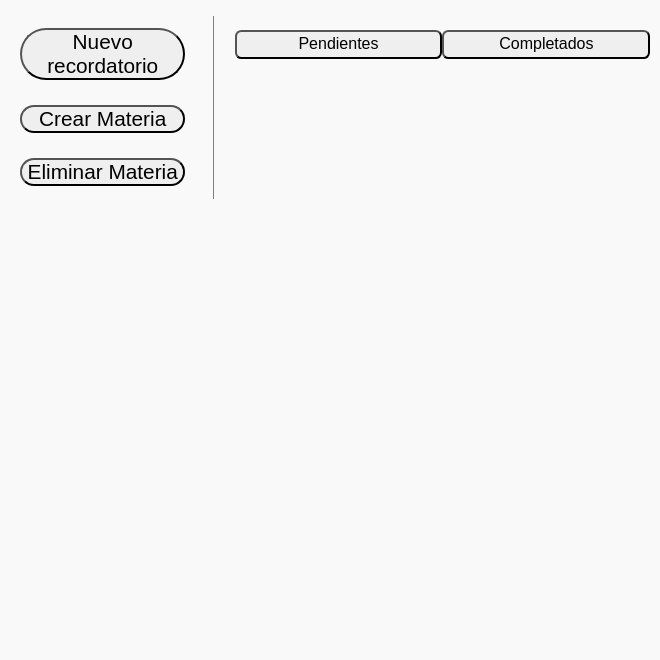
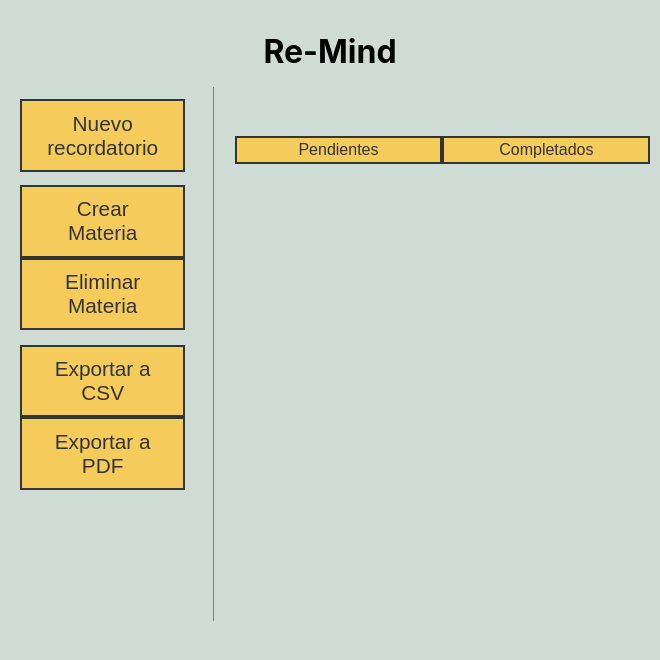
Before and after one commit to RaxDroid/remind, an Electron app: page src/index.html in a window 660 px wide. Drawn offline with Linux system fonts and the light colour scheme.

Commit message:
Structure html and css

```diff
--- a/src/index.css
+++ b/src/index.css
@@ -6,11 +6,20 @@
 
 body {
   font-family: -apple-system, BlinkMacSystemFont, "Segoe UI", Roboto, Helvetica, Arial, sans-serif;
-  background-color: #FAF9F9;
+  background-color: #CFDBD5;
+  height: 534px;
+}
+
+h1 {
+  text-align: center;
+  margin: 1em 0 0 0;
 }
 
 button {
   outline: none;
+  background-color: #F5CB5C;
+  color: #333533;
+  border: 2px solid #333533;
 }
 
 main {
@@ -30,7 +39,6 @@ main {
   font-size: 1rem;
   flex: 1;
   padding: 0.2em;
-  border-radius: 0.4rem;
 }
 
 aside {
@@ -44,12 +52,35 @@ aside {
   border-right: 1px solid grey;
 }
 
-aside > button {
+.sidebuttons > button {
   width: 100%;
   font-size: 1.3rem;
   justify-content: center;
   margin: 0.6em 0.2em;
-  border-radius: 1.5em;
-  padding: 0 0.2em;
+  /* border-radius: 1.5em; */
+  padding: 0.5em;
   flex: 1;
 }
+
+#reminders {
+  width: 100%;
+  border: 0.2px solid grey;
+}
+
+.sidebuttons .materia{
+  margin: 0 0 0 0.2em;
+}
+
+.export {
+  margin: 0.9em 0;
+}
+
+.export > button{
+  width: 100%;
+  font-size: 1.3rem;
+  justify-content: center;
+  margin: 0 0 0 0.2em;
+  /* border-radius: 1.5em; */
+  padding: 0.5em;
+  flex: 1;
+}
--- a/src/index.html
+++ b/src/index.html
@@ -8,16 +8,44 @@
 </head>
 
 <body>
+  <h1>Re-Mind</h1>
   <aside>
-    <button id="create-rem">Nuevo recordatorio</button>
-    <button id="create-mat">Crear Materia</button>
-    <button id="delete-mat">Eliminar Materia</button>
+    <div class="sidebuttons">
+      <button id="create-rem">Nuevo recordatorio</button>
+      <button class="materia">Crear <br> Materia</button>
+      <button class="materia">Eliminar Materia</button>
+    </div>
+    <div class="export">
+      <button>Exportar a CSV</button>
+      <button>Exportar a PDF</button>
+    </div>
   </aside>
   <main>
     <div class="tabs">
       <button id="pending">Pendientes</button>
       <button id="completed">Completados</button>
     </div>
+    <!-- <section id="reminders">
+      <div class="rem-block">
+        <p>Lorem ipsum dolor sit amet consectetur adipisicing elit. Sint atque sit delectus itaque suscipit rem incidunt
+          aliquid provident, autem quos earum adipisci veniam id dolore, voluptatibus non. Magni, id doloremque!</p>
+      </div>
+      <div class="rem-block">
+        <p>Recusandae veniam exercitationem tenetur animi pariatur corporis numquam, beatae natus expedita ex fugit
+          obcaecati quos cumque. Sint aspernatur in reprehenderit ducimus hic earum libero sunt delectus. Laborum alias
+          accusantium provident.</p>
+      </div>
+      <div class="rem-block">
+        <p>Amet possimus animi sapiente tempore ut veniam neque facilis asperiores provident vitae. Ipsam fugit
+          necessitatibus dolor dolore, commodi est voluptatum velit voluptates, in nulla assumenda autem totam? Nulla,
+          animi totam.</p>
+      </div>
+      <div class="rem-block">
+        <p>Alias, asperiores dolore beatae repudiandae itaque iusto? Velit accusamus nihil consequatur cupiditate,
+          fugiat labore, hic aliquam, provident perspiciatis non in nisi quis fugit praesentium soluta doloremque! Harum
+          similique neque dolores.</p>
+      </div>
+    </section> -->
   </main>
 </body>
 
```
